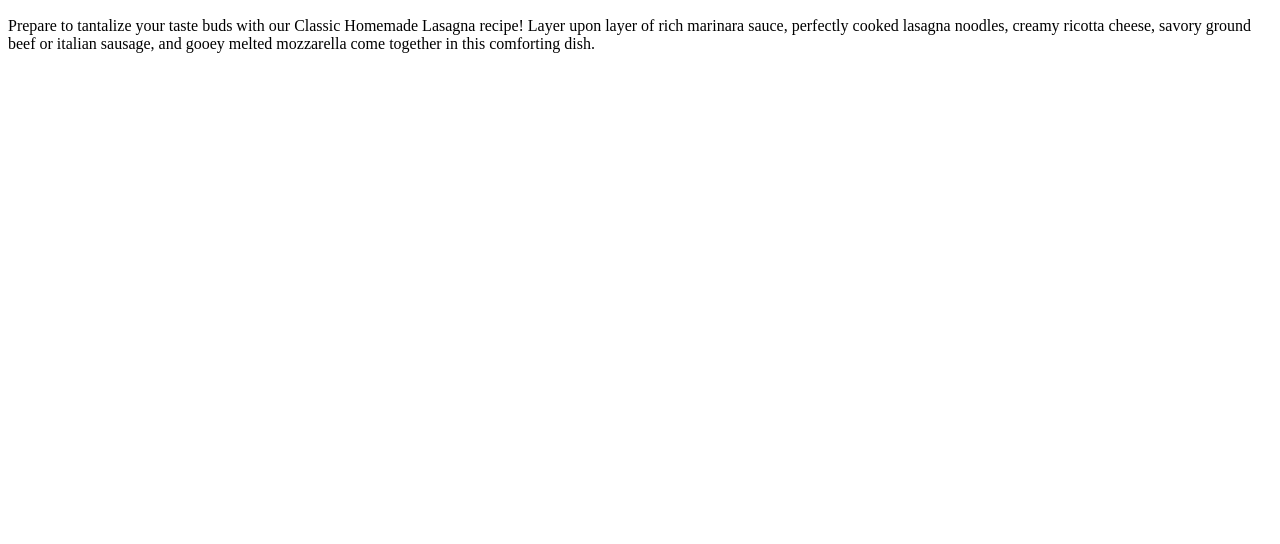
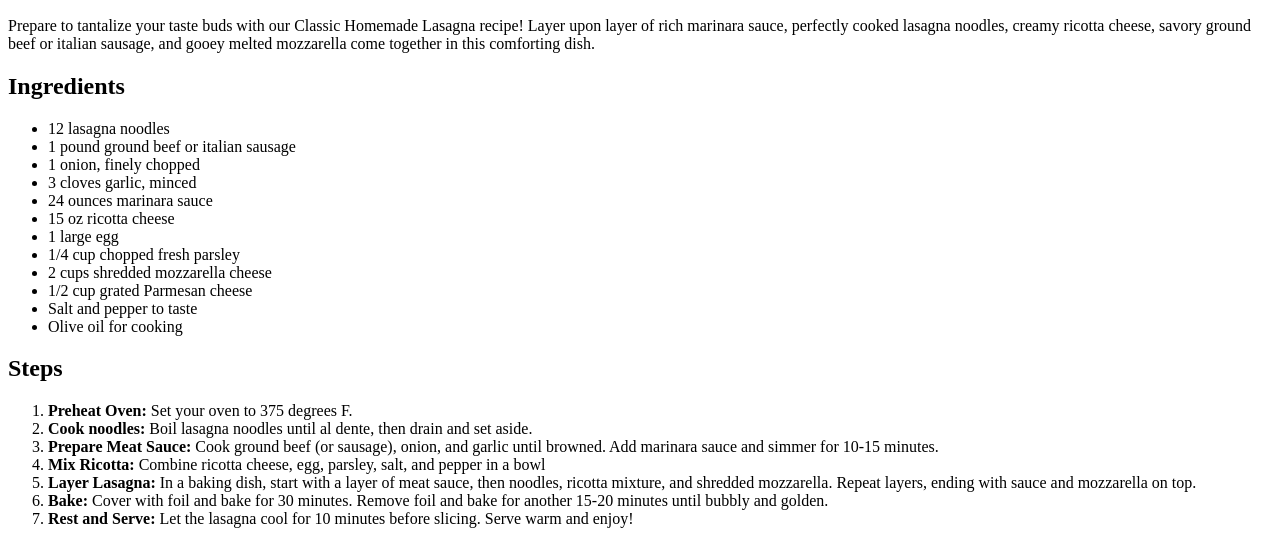
Before and after one commit to marvincamposce/odin-recipesv3, a plain HTML site: page recipes/lasagna.html in a window 1280 px wide. Shown: the part 434-978 px from the top of the page. Before the commit the page ends 800 px from the top, so only its background shows below. Drawn offline with Linux system fonts and the light colour scheme.

Commit message:
Add ingredients and steps for recipe

```diff
--- a/recipes/lasagna.html
+++ b/recipes/lasagna.html
@@ -10,5 +10,30 @@
   <img src="../img/lasagna.jpg" alt="Lasagna" width="500" height="300">
   <h2>Description</h2>
   <p>Prepare to tantalize your taste buds with our Classic Homemade Lasagna recipe! Layer upon layer of rich marinara sauce, perfectly cooked lasagna noodles, creamy ricotta cheese, savory ground beef or italian sausage, and gooey melted mozzarella come together in this comforting dish.</p>
+  <h2>Ingredients</h2>
+  <ul>
+    <li>12 lasagna noodles</li>
+    <li>1 pound ground beef or italian sausage</li>
+    <li>1 onion, finely chopped</li>
+    <li>3 cloves garlic, minced</li>
+    <li>24 ounces marinara sauce</li>
+    <li>15 oz ricotta cheese</li>
+    <li>1 large egg</li>
+    <li>1/4 cup chopped fresh parsley</li>
+    <li>2 cups shredded mozzarella cheese</li>
+    <li>1/2 cup grated Parmesan cheese</li>
+    <li>Salt and pepper to taste</li>
+    <li>Olive oil for cooking</li>
+  </ul>
+  <h2>Steps</h2>
+  <ol>
+    <li><strong>Preheat Oven: </strong>Set your oven to 375 degrees F.</li>
+    <li><strong>Cook noodles: </strong>Boil lasagna noodles until al dente, then drain and set aside.</li>
+    <li><strong>Prepare Meat Sauce: </strong>Cook ground beef (or sausage), onion, and garlic until browned. Add marinara sauce and simmer for 10-15 minutes.</li>
+    <li><strong>Mix Ricotta: </strong>Combine ricotta cheese, egg, parsley, salt, and pepper in a bowl</li>
+    <li><strong>Layer Lasagna: </strong>In a baking dish, start with a layer of meat sauce, then noodles, ricotta mixture, and shredded mozzarella. Repeat layers, ending with sauce and mozzarella on top.</li>
+    <li><strong>Bake: </strong>Cover with foil and bake for 30 minutes. Remove foil and bake for another 15-20 minutes until bubbly and golden.</li>
+    <li><strong>Rest and Serve: </strong>Let the lasagna cool for 10 minutes before slicing. Serve warm and enjoy!</li>
+  </ol>
 </body>
 </html>
```
